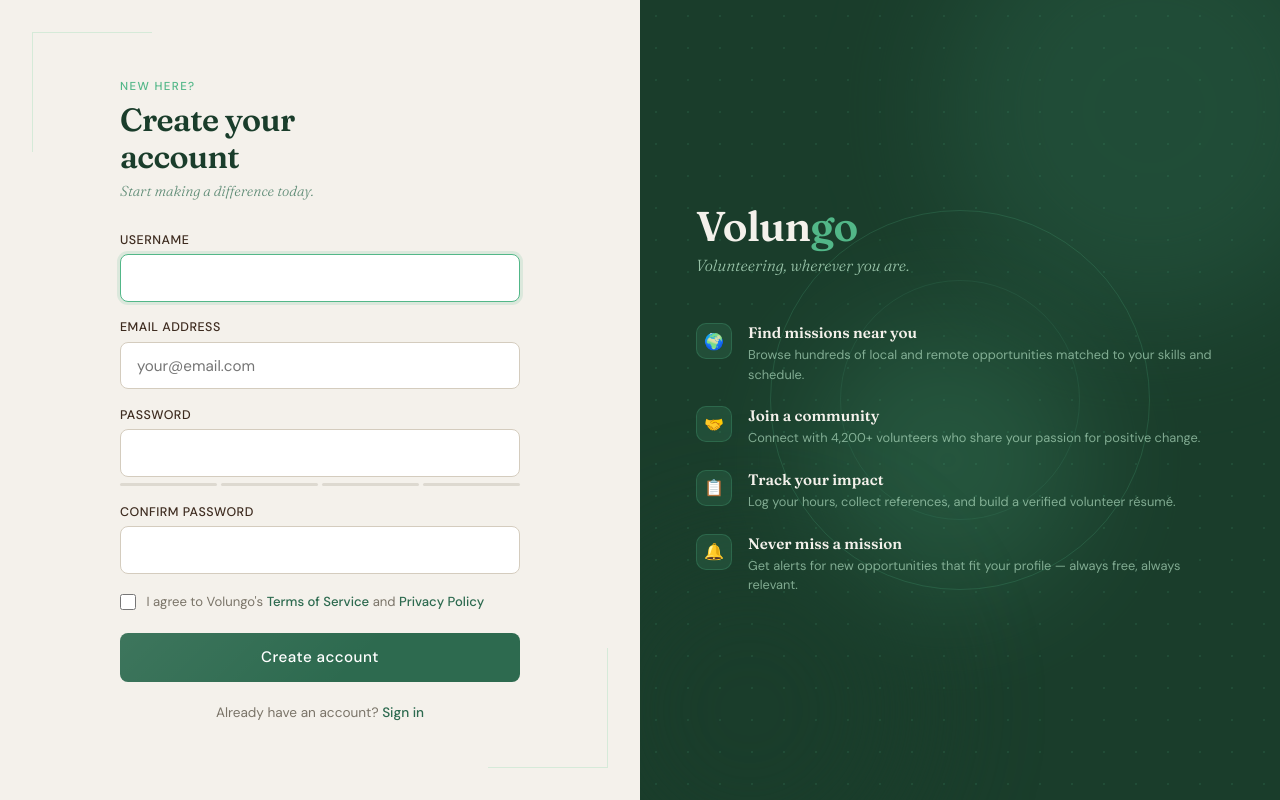
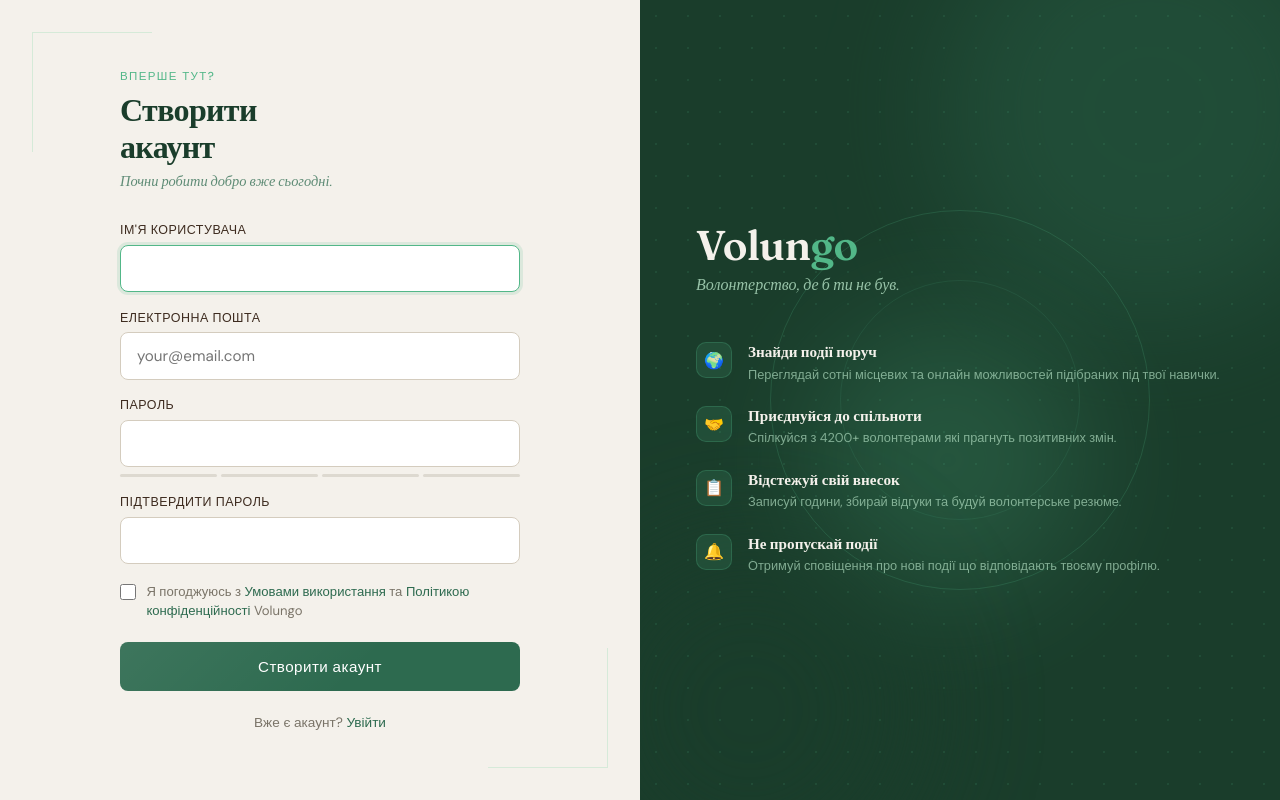
Before and after one commit to postcoitt/volungo, a Django app: page /register/ in a window 1280 px wide. Run offline with Django 5.2, Linux system fonts and the light colour scheme.

Commit message:
LOgin and register now in ukrainian, can change your location

```diff
--- a/volungo/mapapp/views.py
+++ b/volungo/mapapp/views.py
@@ -136,9 +136,11 @@ def event_detail_view(request, event_id):
 @login_required
 def register_for_event(request, event_id):
     event = get_object_or_404(Event, id=event_id)
+    if request.user == event.organiser:
+        return redirect('event_detail', event_id=event_id)
     reg, created = EventRegistration.objects.get_or_create(event=event, user=request.user)
     if not created:
-        reg.delete()  # toggle — if already registered, unregister
+        reg.delete()
     return redirect('event_detail', event_id=event_id)
 
 @login_required
--- a/volungo/users/templates/users/events/event.html
+++ b/volungo/users/templates/users/events/event.html
@@ -95,6 +95,7 @@
             <div class="right-column">
                 <div class="card" style="padding: 25px;">
                     {% if request.user.is_authenticated %}
+                        {% if request.user != event.organiser %}
                         <form method="POST" action="{% url 'register_for_event' event.id %}">
                             {% csrf_token %}
                             {% if is_registered %}
@@ -105,8 +106,9 @@
                                 <button type="submit" class="btn-main">Я йду волонтерити!</button>
                             {% endif %}
                         </form>
+                        {% endif %}
                     {% else %}
-                        <a href="{% url 'login' %}" class="btn-main" style="display:block; text-align:center; text-decoration:none;">Увійдіть щоб записатись</a>
+                        <a href="{% url 'login' %}" style="display:block; text-align:center; text-decoration:none; padding:12px; background:#f1c40f; color:#111; border-radius:30px; font-weight:700; font-size:14px;">Увійдіть щоб записатись</a>
                     {% endif %}
                     {% if request.user == event.organiser and not event.is_completed %}
                     <a href="{% url 'event_resolve' event.id %}"
--- a/volungo/users/templates/users/register.html
+++ b/volungo/users/templates/users/register.html
@@ -1,9 +1,9 @@
 <!DOCTYPE html>
-<html lang="en">
+<html lang="uk">
 <head>
   <meta charset="UTF-8" />
   <meta name="viewport" content="width=device-width, initial-scale=1.0"/>
-  <title>Volungo – Join Us</title>
+  <title>Volungo – Реєстрація</title>
   <link href="https://fonts.googleapis.com/css2?family=Fraunces:ital,wght@0,300;0,600;1,300&family=DM+Sans:wght@300;400;500&display=swap" rel="stylesheet"/>
   <style>
     *, *::before, *::after { box-sizing: border-box; margin: 0; padding: 0; }
@@ -27,7 +27,6 @@
       overflow: hidden;
     }
 
-    /* ── left panel ── */
     .panel-left {
       display: flex;
       align-items: center;
@@ -38,7 +37,6 @@
       overflow-y: auto;
     }
 
-    /* subtle corner accents */
     .panel-left::before,
     .panel-left::after {
       content: '';
@@ -93,7 +91,6 @@
       margin-top: 0.4rem;
     }
 
-    /* two-column grid for name fields */
     .form-row {
       display: grid;
       grid-template-columns: 1fr 1fr;
@@ -134,7 +131,6 @@
       box-shadow: 0 0 0 3px rgba(82,183,136,0.15);
     }
 
-    /* password strength bar */
     .strength-bar {
       display: flex;
       gap: 4px;
@@ -157,7 +153,6 @@
       margin-top: 0.25rem;
     }
 
-    /* Django form error messages */
     .errorlist {
       list-style: none;
       margin-top: 0.35rem;
@@ -167,7 +162,6 @@
       color: #c0392b;
     }
 
-    /* terms checkbox */
     .checkbox-group {
       display: flex;
       align-items: flex-start;
@@ -239,7 +233,6 @@
     }
     .signin-row a:hover { text-decoration: underline; }
 
-    /* ── right decorative panel ── */
     .panel-right {
       position: relative;
       background: var(--forest);
@@ -307,7 +300,6 @@
       margin-bottom: 3rem;
     }
 
-    /* benefit list */
     .benefits { display: flex; flex-direction: column; gap: 1.4rem; }
 
     .benefit {
@@ -329,7 +321,6 @@
       font-size: 1rem;
     }
 
-    .benefit-text {}
     .benefit-title {
       font-family: 'Fraunces', serif;
       font-weight: 600;
@@ -344,7 +335,6 @@
       line-height: 1.5;
     }
 
-    /* divider */
     .divider {
       display: flex;
       align-items: center;
@@ -357,7 +347,6 @@
       content: ''; flex: 1; height: 1px; background: #ddd9d0;
     }
 
-    /* responsive */
     @media (max-width: 700px) {
       body { grid-template-columns: 1fr; overflow: auto; }
       .panel-right { display: none; }
@@ -367,32 +356,31 @@
 </head>
 <body>
 
-  <!-- ── Left form panel ── -->
   <div class="panel-left">
     <div class="form-card">
       <div class="form-header">
-        <div class="form-eyebrow">New here?</div>
-        <div class="form-title">Create your<br>account</div>
-        <div class="form-subtitle">Start making a difference today.</div>
+        <div class="form-eyebrow">Вперше тут?</div>
+        <div class="form-title">Створити<br>акаунт</div>
+        <div class="form-subtitle">Почни робити добро вже сьогодні.</div>
       </div>
 
       <form method="POST" action="{% url 'register' %}">
         {% csrf_token %}
 
         <div class="form-group">
-          <label for="{{ form.username.id_for_label }}">Username</label>
+          <label for="{{ form.username.id_for_label }}">Ім'я користувача</label>
           {{ form.username }}
           {{ form.username.errors }}
         </div>
 
         <div class="form-group">
-          <label for="{{ form.email.id_for_label }}">Email address</label>
+          <label for="{{ form.email.id_for_label }}">Електронна пошта</label>
           {{ form.email }}
           {{ form.email.errors }}
         </div>
 
         <div class="form-group">
-          <label for="{{ form.password1.id_for_label }}">Password</label>
+          <label for="{{ form.password1.id_for_label }}">Пароль</label>
           {{ form.password1 }}
           {{ form.password1.errors }}
           <div class="strength-bar" id="strengthBar">
@@ -405,7 +393,7 @@
         </div>
 
         <div class="form-group">
-          <label for="{{ form.password2.id_for_label }}">Confirm Password</label>
+          <label for="{{ form.password2.id_for_label }}">Підтвердити пароль</label>
           {{ form.password2 }}
           {{ form.password2.errors }}
         </div>
@@ -420,19 +408,18 @@
 
         <div class="checkbox-group">
           <input type="checkbox" id="terms" name="terms" required />
-          <span>I agree to Volungo's <a href="#">Terms of Service</a> and <a href="#">Privacy Policy</a></span>
+          <span>Я погоджуюсь з <a href="#">Умовами використання</a> та <a href="#">Політикою конфіденційності</a> Volungo</span>
         </div>
 
-        <button type="submit" class="btn-register">Create account</button>
+        <button type="submit" class="btn-register">Створити акаунт</button>
       </form>
 
       <div class="signin-row">
-        Already have an account? <a href="{% url 'login' %}">Sign in</a>
+        Вже є акаунт? <a href="{% url 'login' %}">Увійти</a>
       </div>
     </div>
   </div>
 
-  <!-- ── Right decorative panel ── -->
   <div class="panel-right">
     <div class="blob blob-1"></div>
     <div class="blob blob-2"></div>
@@ -443,35 +430,35 @@
 
     <div class="panel-right-content">
       <div class="wordmark">Volun<span>go</span></div>
-      <div class="tagline">Volunteering, wherever you are.</div>
+      <div class="tagline">Волонтерство, де б ти не був.</div>
 
       <div class="benefits">
         <div class="benefit">
           <div class="benefit-icon">🌍</div>
           <div class="benefit-text">
-            <div class="benefit-title">Find missions near you</div>
-            <div class="benefit-desc">Browse hundreds of local and remote opportunities matched to your skills and schedule.</div>
+            <div class="benefit-title">Знайди події поруч</div>
+            <div class="benefit-desc">Переглядай сотні місцевих та онлайн можливостей підібраних під твої навички.</div>
           </div>
         </div>
         <div class="benefit">
           <div class="benefit-icon">🤝</div>
           <div class="benefit-text">
-            <div class="benefit-title">Join a community</div>
-            <div class="benefit-desc">Connect with 4,200+ volunteers who share your passion for positive change.</div>
+            <div class="benefit-title">Приєднуйся до спільноти</div>
+            <div class="benefit-desc">Спілкуйся з 4200+ волонтерами які прагнуть позитивних змін.</div>
           </div>
         </div>
         <div class="benefit">
           <div class="benefit-icon">📋</div>
           <div class="benefit-text">
-            <div class="benefit-title">Track your impact</div>
-            <div class="benefit-desc">Log your hours, collect references, and build a verified volunteer résumé.</div>
+            <div class="benefit-title">Відстежуй свій внесок</div>
+            <div class="benefit-desc">Записуй години, збирай відгуки та будуй волонтерське резюме.</div>
           </div>
         </div>
         <div class="benefit">
           <div class="benefit-icon">🔔</div>
           <div class="benefit-text">
-            <div class="benefit-title">Never miss a mission</div>
-            <div class="benefit-desc">Get alerts for new opportunities that fit your profile — always free, always relevant.</div>
+            <div class="benefit-title">Не пропускай події</div>
+            <div class="benefit-desc">Отримуй сповіщення про нові події що відповідають твоєму профілю.</div>
           </div>
         </div>
       </div>
@@ -479,7 +466,6 @@
   </div>
 
   <script>
-    // Password strength indicator
     const pwInput = document.getElementById('id_password1');
     const segments = [
       document.getElementById('seg1'),
@@ -498,9 +484,8 @@
         if (/[0-9]/.test(val)) score++;
         if (/[^A-Za-z0-9]/.test(val)) score++;
 
-        const classes = ['active-weak', 'active-fair', 'active-fair', 'active-strong'];
-        const labels  = ['', 'Weak', 'Fair', 'Good', 'Strong'];
-        const cls     = score <= 1 ? 'active-weak' : score <= 2 ? 'active-fair' : 'active-strong';
+        const labels = ['', 'Слабкий', 'Середній', 'Добрий', 'Надійний'];
+        const cls = score <= 1 ? 'active-weak' : score <= 2 ? 'active-fair' : 'active-strong';
 
         segments.forEach((seg, i) => {
           seg.className = 'strength-segment';
```
Also changed, not shown: volungo/accounts/templates/accounts/login.html (+18 -51 lines), volungo/mapapp/templates/mapapp/map.html (+17 -3 lines).
